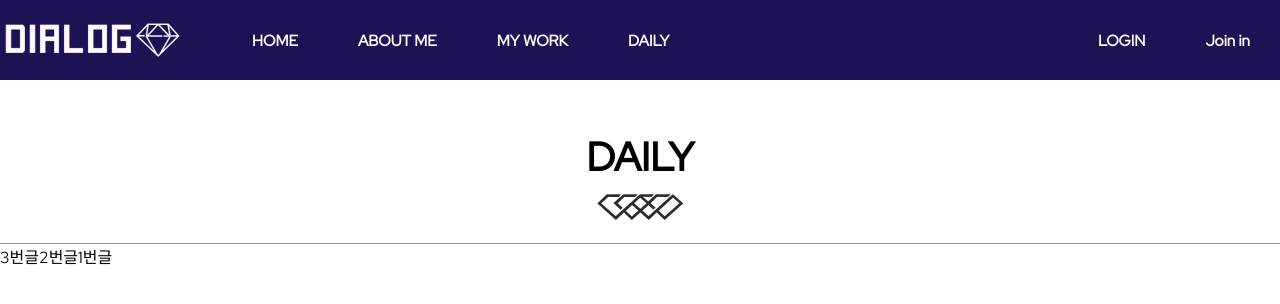
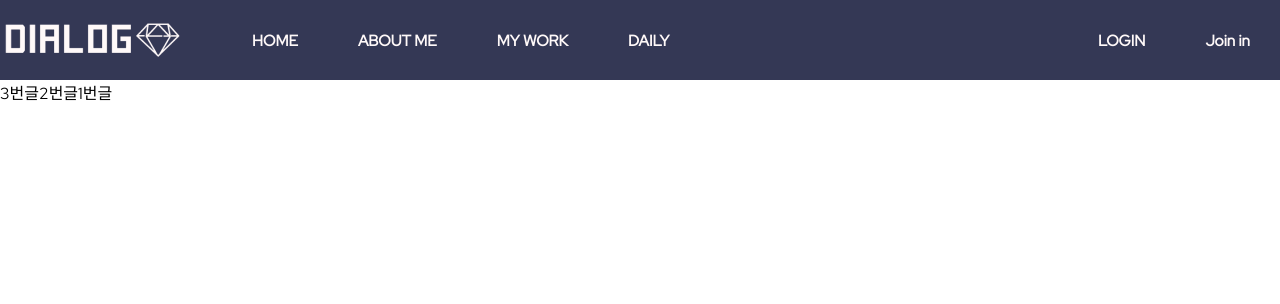
Before and after one commit to wjdtjdbsdlwldb/my_blog, a PHP site: page /daily.php in a window 1280 px wide. Shown: the top 304 px of the page. Run offline with PHP 8.4, Linux system fonts and the light colour scheme; some libraries are stand-ins or nearby versions.

Commit message:
게시판 작엽

```diff
--- a/part/head.php
+++ b/part/head.php
@@ -10,6 +10,8 @@
     <link rel="icon" href="./resource/img/favicon.png">
     <link rel="stylesheet" href="/resource/common.css">
     <link rel="stylesheet" href="/resource/index.css">
+    <link rel="stylesheet" href="/resource/mywork.css">
+    <link rel="stylesheet" href="/resource/list.css">
 
     <script src="https://cdnjs.cloudflare.com/ajax/libs/jquery/3.5.1/jquery.min.js"></script>
     <script src="/resource/common.js"></script>
@@ -62,14 +64,14 @@
                     <li class="flex"><a href="/" class="flex flex-ai-c flex-jc-c">HOME</a></li>
                     <li class="flex"><a href="/aboutMe.php" class="flex flex-ai-c flex-jc-c">ABOUT
                             ME</a></li>
-                    <li class="flex"><a href="/list.php" class="flex flex-ai-c flex-jc-c">MY
+                    <li class="flex"><a href="#" class="flex flex-ai-c flex-jc-c">MY
                             WORK</a>
                         <ul>
-                            <li><a href="/list.php?cateitemId=1">WEB CODING</a></li>
-                            <li><a href="/list.php?cateitemId=2">DESIGN</a></li>
+                            <li><a href="/list.php?cateItemId=1">WEB CODING</a></li>
+                            <li><a href="/list.php?cateItemId=2">DESIGN</a></li>
                         </ul>
                     </li>
-                    <li class="flex"><a href="daily.php" class="flex flex-ai-c flex-jc-c">DAILY</a></li>
+                    <li class="flex"><a href="/list.php?cateItemId=3" class="flex flex-ai-c flex-jc-c">DAILY</a></li>
                 </ul>
             </nav>
             <nav class="login-box flex flex-jc-end flex-1-0-0 con">
--- a/public/daily.php
+++ b/public/daily.php
@@ -1,15 +1,6 @@
 <?php
 include "../part/head.php";
 ?>
-
-<div class="title">
-    <div class="main-text">DAILY</div>
-    <img src="/resource/img/sub-icon.png" alt="">
-</div>
-
-<div class="under-line con"></div>
-
-
 
 <ul class="con flex">
     <?php
--- a/public/myWork.php
+++ b/public/myWork.php
@@ -1,9 +1,6 @@
 <?php
 include "../part/head.php";
 ?>
-
-
-<h1 class="con">MyWork입니당</h1>
 
 <ul class="con flex">
     <?php
--- a/public/resource/common.css
+++ b/public/resource/common.css
@@ -404,7 +404,7 @@ label[for] {
     left: 0;
     width: 100%;
     z-index: 50;
-    background-color: #1D1254;
+    background-color: #343855;
 }
 
 .top-bar .menu-box-1>ul>li:hover>a {
@@ -560,7 +560,6 @@ label[for] {
     position: relative;
 }
 
-
 .top-bar .menu-box-1 ul ul>li>a {
     display: block;
     padding: 20px;
@@ -577,18 +576,3 @@ label[for] {
     font-weight: 600;
     padding: 30px;
 }
-
-.title {
-    text-align: center;
-    margin-top: 50px;
-}
-
-.title>.main-text {
-    font-size: 2.5rem;
-    font-weight: 600;
-}
-
-.under-line {
-    margin-top: 10px;
-    border-bottom: 1px solid #908E8E;
-}
--- /dev/null
+++ b/public/resource/list.css
@@ -0,0 +1,19 @@
+.top-sub1 {
+    text-align: center;
+}
+
+.top-sub1 > .catename {
+    margin-top:50px;
+    font-size: 2.5rem;
+}
+
+.under-line {
+    border-bottom: 1px solid #afafaf;
+    margin-top: 20px;
+}
+
+.web-infor {
+    box-sizing: border-box;
+    border:1px solid red;
+    width:calc(100%/5);
+}
```
Also changed, not shown: public/list.php (+64 -3 lines), public/resource/mywork.css (added).
